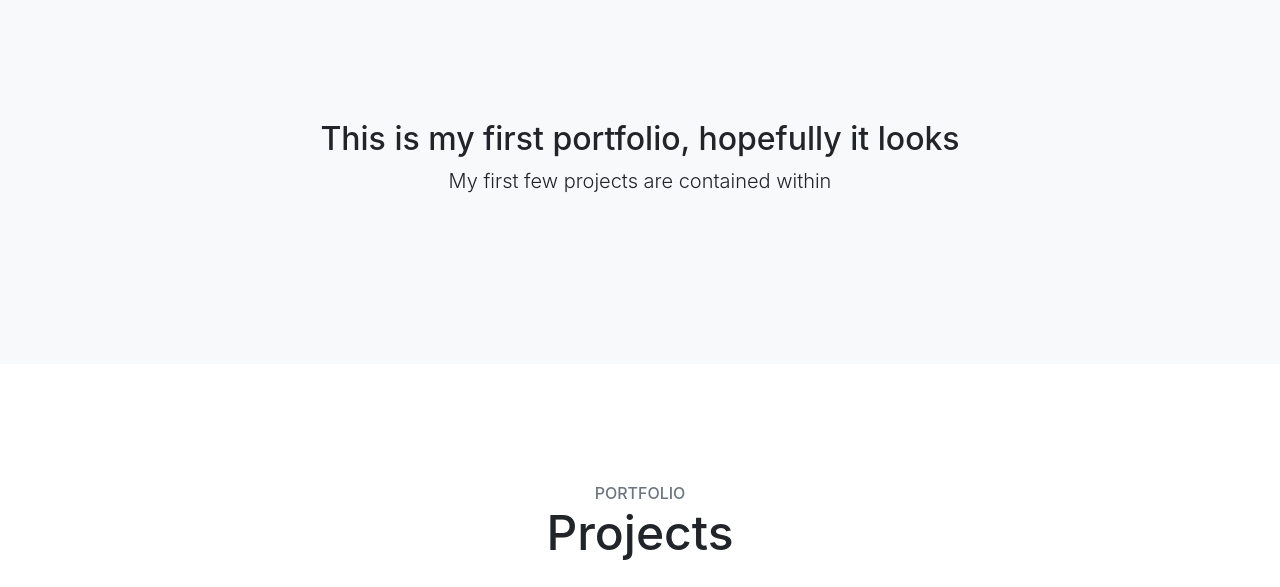
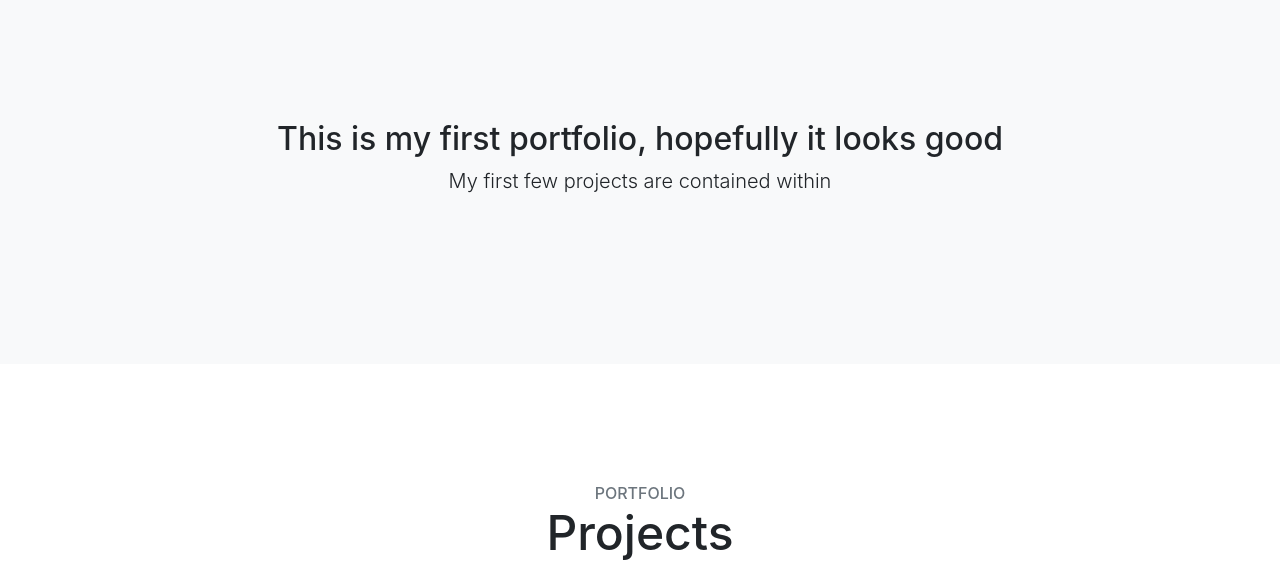
Before and after one commit to nmarks413/nmarks413.github.io, a website with bundled scripts: page index.html in a window 1280 px wide. Shown: the part 800-1387 px from the top of the page. Built offline with nearby package versions, Linux system fonts and the light colour scheme.

Commit message:
streamlined

```diff
--- a/index.html
+++ b/index.html
@@ -64,7 +64,7 @@
       <div class="container text-center">
         <div class="row">
           <div class="col-lg-10 mx-auto">
-            <h2>This is my first portfolio, hopefully it looks</h2>
+            <h2>This is my first portfolio, hopefully it looks good</h2>
             <p class="lead mb-5">My first few projects are contained within
           </div>
         </div>
```
